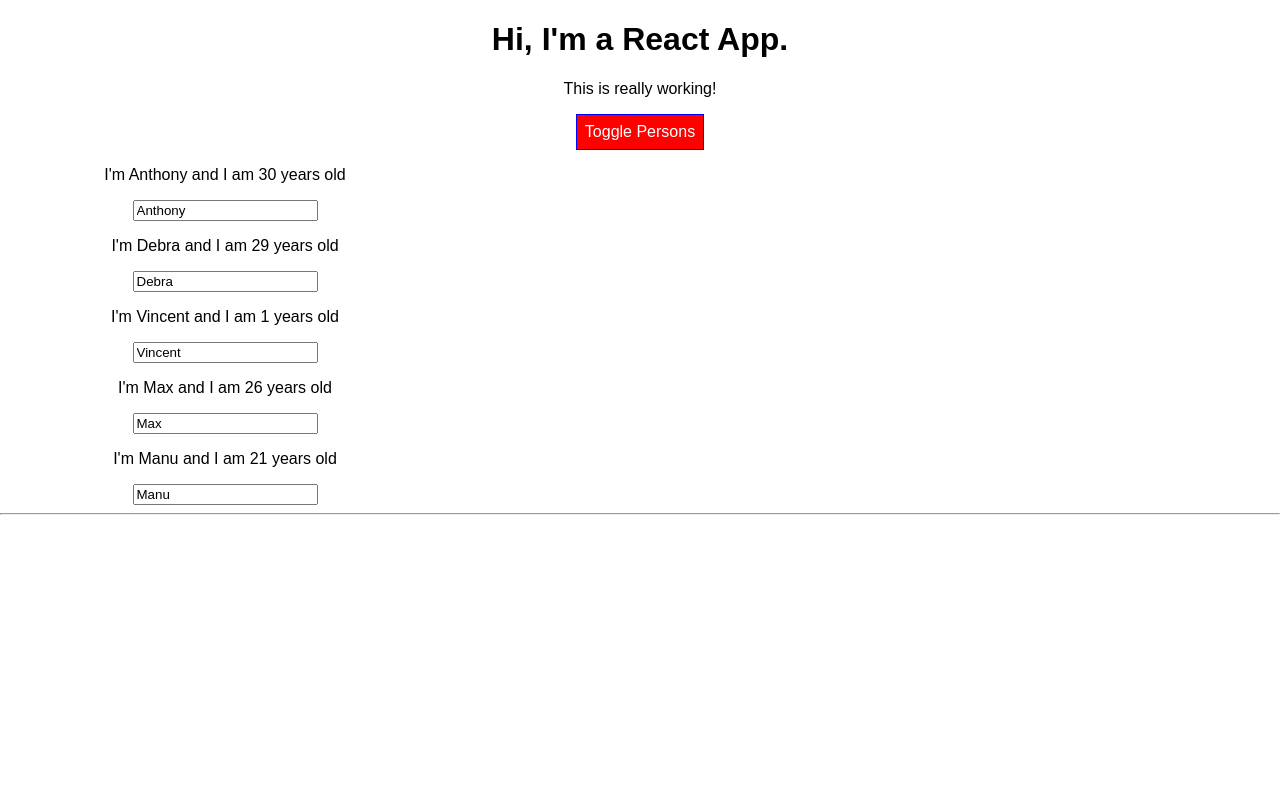
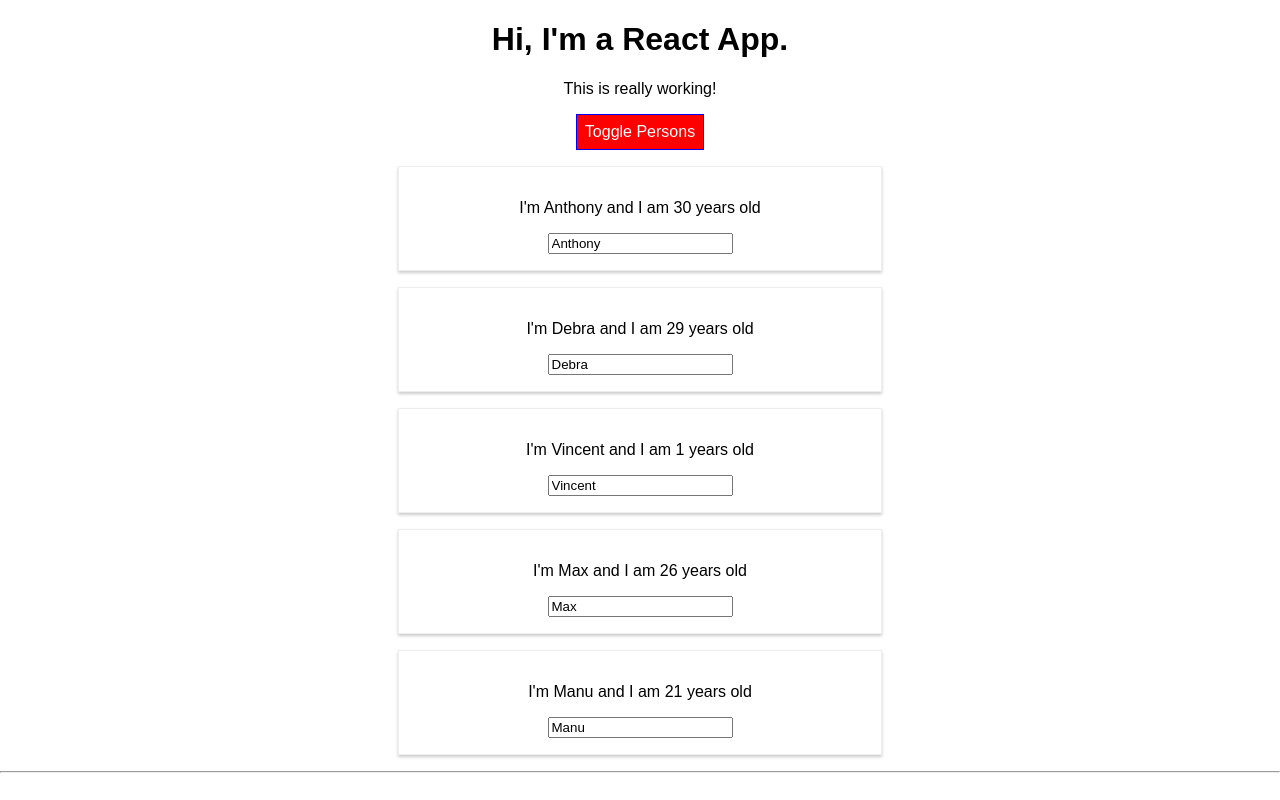
Before and after one commit to AnthonyJRay/React_Complete-Guide, a React (Create React App) app in the folder react-complete-guide/: page / in a window 1280 px wide. Both pictures are taken after a click on the button "Toggle Persons". Shown: the top 800 px of the page. Built offline with nearby package versions, Linux system fonts and the light colour scheme.

Commit message:
Notes, Styled ComComponents library

```diff
--- a/react-complete-guide/src/App.js
+++ b/react-complete-guide/src/App.js
@@ -1,6 +1,5 @@
 import React, { Component } from 'react';
 import './App.css';
-import Radium, { StyleRoot } from 'radium';
 import Person from './Person/Person';
 import Validator from './Validation/Validation';
 
@@ -160,7 +159,6 @@ class App extends Component {
     // JSX / COMPONENTS
 
     return (
-      <StyleRoot>
       <div className="App">
         <h1>Hi, I'm a React App.</h1>
         <p className={classes.join(' ')}> This is really working!</p>
@@ -180,8 +178,7 @@ class App extends Component {
         <Validator
           inputLength={this.state.stringState.length} />
       </div>
-      </StyleRoot>
     );
   }
 }
-export default Radium(App);
+export default App;
--- a/react-complete-guide/src/Person/Person.css
+++ b/react-complete-guide/src/Person/Person.css
@@ -1,4 +1,4 @@
-.Person {
+/* .Person {
   width: 60%;
   margin: 16px auto;
   border: 1px solid #eee;
@@ -7,7 +7,7 @@
   text-align: center;
 }
 
-/* @media (min-width: 500px) {
+@media (min-width: 500px) {
   .Person {
     width: 450px;
   }
--- a/react-complete-guide/src/Person/Person.js
+++ b/react-complete-guide/src/Person/Person.js
@@ -1,5 +1,19 @@
 import React from 'react';
-import Radium, { StyleRoot } from 'radium';
+import styled from 'styled-components';
+
+const StyledDiv = styled.div`
+        width: 60%;
+        margin: 16px auto;
+        border: 1px solid #eee;
+        box-shadow: 0 2px 3px #ccc;
+        padding: 16px;
+        text-align: center;
+
+
+      @media (min-width: 500px) {
+          width: 450px;
+      }
+      `
 
 const person = (props) => {
   const style = {
@@ -8,14 +22,13 @@ const person = (props) => {
     }
   }
   return (
-    <StyleRoot>
-      <div className="Person" style={style}>
-        <p onClick={props.click}> I'm {props.name} and I am {props.age} years old</p>
-        <p>{props.children}</p>
-        <input type="text" onChange={props.changed} value={props.name} />
-      </div>
-    </StyleRoot>
+    // <div className="Person" style={style}>
+    <StyledDiv>
+      < p onClick={props.click} > I'm {props.name} and I am {props.age} years old</p>
+      < p > {props.children}</p >
+      <input type="text" onChange={props.changed} value={props.name} />
+    </StyledDiv>
   )
 }
 
-export default Radium(person);
+export default person;
```
Also changed, not shown: 2 other files (tests, documents, lock files or other folders). Lines whose indentation alone changed are shown as unchanged.
